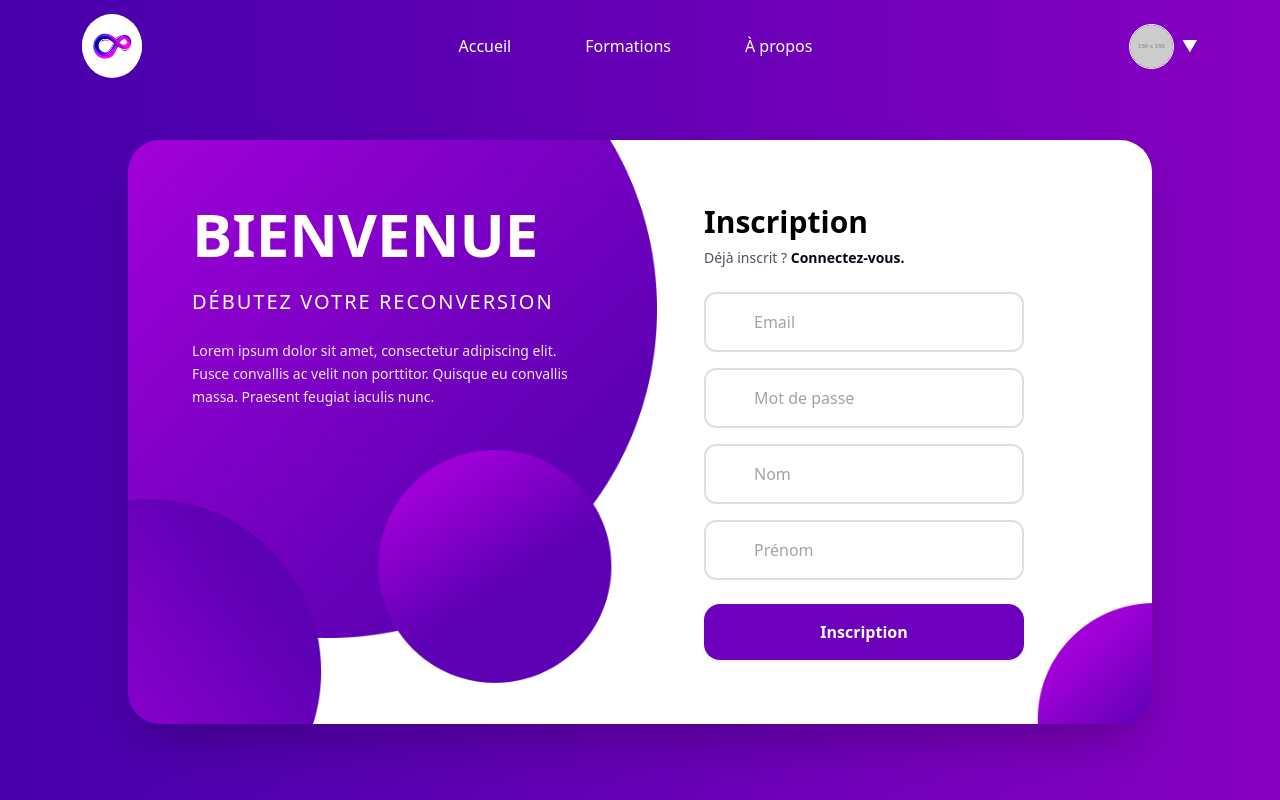
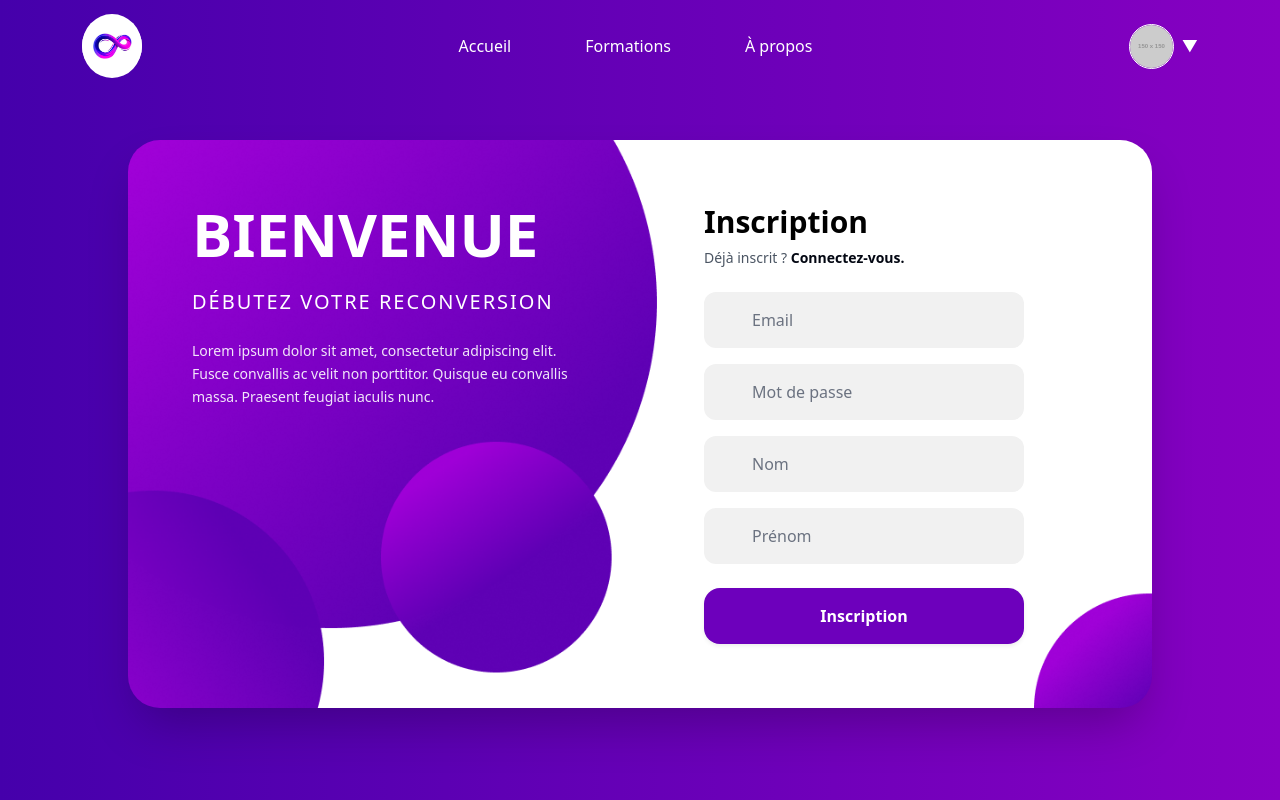
Before and after one commit to MakineIUT/SAE_501, a React (Vite) app: page /inscription in a window 1280 px wide. Shown: the top 800 px of the page. Built offline with nearby package versions, Linux system fonts and the light colour scheme.

Commit message:
Revert "modification placeholder formulaire"
This reverts commit f1b3fb3b47aa040d4233969c1de020808f024da2.

```diff
--- a/src/pages/Connexion.jsx
+++ b/src/pages/Connexion.jsx
@@ -42,7 +42,7 @@ const Connexion = () => {
                             {/* Côté Droit - Formulaire de connexion */}
                             <div className="md:w-1/2 p-10 lg:p-16 ">
                                 <div className="mb-6">
-                                    <h2 className="text-3xl font-bold mb-0 text-neutral-700">Connexion</h2>
+                                    <h2 className="text-3xl font-bold mb-0 text-black">Connexion</h2>
                                 </div>
 
                                 <form onSubmit={handleSubmit} className="space-y-4 w-80">
@@ -54,7 +54,7 @@ const Connexion = () => {
                                             name="email"
                                             value={credentials.email}
                                             onChange={handleChange}
-                                            className="w-full px-5 py-3 rounded-xl bg-[#ffffff]  border-neutral-400/35 border-2 focus:border-purple-600 focus:ring-1 focus:ring-purple-600 focus:outline focus:outline-purple-600 text-black placeholder-neutral-400"
+                                            className="w-full px-5 py-3 rounded-xl bg-[#F1F1F1]  focus:ring-2 focus:ring-purple-600 focus:outline focus:outline-purple-600 text-black placeholder-gray-500"
                                             placeholder="Email"
                                             required
                                         />
@@ -67,7 +67,7 @@ const Connexion = () => {
                                             name="password"
                                             value={credentials.password}
                                             onChange={handleChange}
-                                            className="w-full px-5 py-3 rounded-xl bg-[#ffffff]  border-neutral-400/50 border-2 focus:border-purple-600 focus:ring-1 focus:ring-purple-600 focus:outline focus:outline-purple-600 text-black placeholder-neutral-400"
+                                            className="w-full px-5 py-3 rounded-xl bg-[#F1F1F1]  focus:ring-2 focus:ring-purple-600 focus:outline focus:outline-purple-600 text-black placeholder-gray-500"
                                             placeholder="Mot de passe"
                                             required
                                         />
@@ -105,7 +105,7 @@ const Connexion = () => {
                                             <div className="flex-grow border-t-2 border-[#A2A2A2] rounded-lg"></div>
                                         </div>
                                         {/*bouton d'inscription*/}
-                                        <a href ="/Inscription" className="no-underline block w-full py-3 text-base text-center text-[#A2A2A2] font-bold rounded-2xl border-[3px]  border-[#A2A2A2] hover:border-[#9F00D7] hover:text-[#9F00D7] transition-all transform active:scale-[0.98]">
+                                        <a href ="/Inscription" className="no-underline block w-full py-3 text-base text-center text-[#A2A2A2] font-bold rounded-2xl border-2 border-[#A2A2A2] hover:border-[#9F00D7] hover:border-4 hover:text-[#9F00D7] transition-all transform active:scale-[0.98]">
                                             S'inscrire
                                         </a>
                                     </div>
--- a/src/pages/Inscription.jsx
+++ b/src/pages/Inscription.jsx
@@ -61,7 +61,7 @@ const Inscription = () => {
                                             name="email"
                                             value={formData.email}
                                             onChange={handleChange}
-                                            className=" w-full px-5 py-3 rounded-xl bg-[#ffffff]  border-neutral-400/35 border-2 focus:border-purple-600 focus:ring-1 focus:ring-purple-600 focus:outline focus:outline-purple-600 text-black placeholder-neutral-400"
+                                            className=" w-full px-5 py-3 rounded-xl bg-[#F1F1F1]  focus:ring-2 focus:ring-purple-600 focus:outline focus:outline-purple-600 text-black placeholder-gray-500"
                                             placeholder="Email"
                                             required
                                         />
@@ -74,7 +74,7 @@ const Inscription = () => {
                                             name="password"
                                             value={formData.password}
                                             onChange={handleChange}
-                                            className="w-full px-5 py-3 rounded-xl bg-[#ffffff]  border-neutral-400/35 border-2 focus:border-purple-600 focus:ring-1 focus:ring-purple-600 focus:outline focus:outline-purple-600 text-black placeholder-neutral-400"
+                                            className="w-full px-5 py-3 rounded-xl bg-[#F1F1F1] border-none focus:ring-2 focus:ring-purple-600 outline-none text-black placeholder-gray-500"
                                             placeholder="Mot de passe"
                                             required
                                         />
@@ -87,7 +87,7 @@ const Inscription = () => {
                                             name="nom"
                                             value={formData.nom}
                                             onChange={handleChange}
-                                            className="w-full px-5 py-3 rounded-xl bg-[#ffffff]  border-neutral-400/35 border-2 focus:border-purple-600 focus:ring-1 focus:ring-purple-600 focus:outline focus:outline-purple-600 text-black placeholder-neutral-400"
+                                            className="w-full px-5 py-3 rounded-xl bg-[#F1F1F1] border-none focus:ring-2 focus:ring-purple-600 outline-none text-black placeholder-gray-500"
                                             placeholder="Nom"
                                         />
                                     </div>
@@ -99,7 +99,7 @@ const Inscription = () => {
                                             name="prenom"
                                             value={formData.prenom}
                                             onChange={handleChange}
-                                            className="w-full px-5 py-3 rounded-xl bg-[#ffffff]  border-neutral-400/35 border-2 focus:border-purple-600 focus:ring-1 focus:ring-purple-600 focus:outline focus:outline-purple-600 text-black placeholder-neutral-400"
+                                            className="w-full px-5 py-3 rounded-xl bg-[#F1F1F1] border-none focus:ring-2 focus:ring-purple-600 outline-none text-black placeholder-gray-500"
                                             placeholder="Prénom"
                                         />
                                     </div>
```
